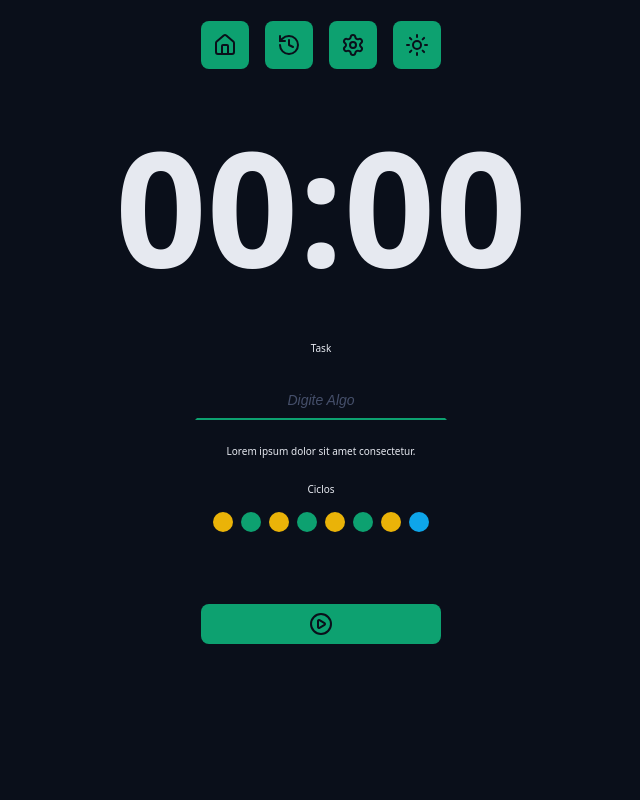
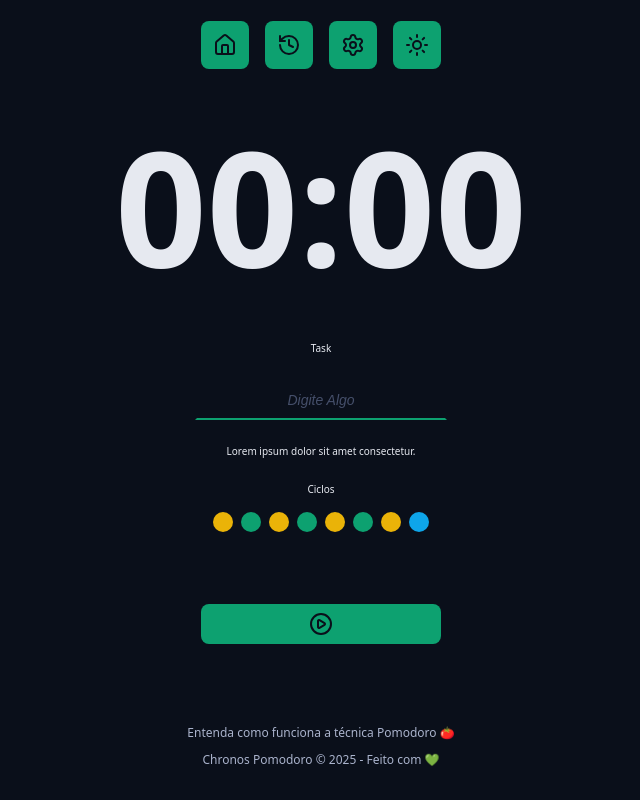
Before and after one commit to albertolotz/chronos-pomodoro, a React (Vite) app: page / in a window 1280 px wide. Shown: the part 198-998 px from the top of the page, without its empty margins (319-959 px from the left). Before the commit the page ends 922 px from the top, so only its background shows below. Built offline with nearby package versions, Linux system fonts and the light colour scheme.

Commit message:
1.0.8: Criação Componente de Footer

```diff
--- a/src/App.tsx
+++ b/src/App.tsx
@@ -9,6 +9,7 @@
 import { Cycles } from './components/Cycles';
 import { DefaultButton } from './components/DefaultButton';
 import { PlayCircleIcon } from 'lucide-react';
+import { Footer } from './components/Footer';
 
 export function App() {
   return (
@@ -49,6 +50,10 @@
           </div>
         </form>
       </Container>
+
+      <Container>
+        <Footer />
+      </Container>
     </>
   );
 }
--- /dev/null
+++ b/src/components/Footer/index.tsx
@@ -0,0 +1,12 @@
+import styles from './styles.module.css';
+
+export function Footer() {
+  return (
+    <div className={styles.footer}>
+      <a href='#'>Entenda como funciona a técnica Pomodoro 🍅</a>
+      <a href='#'>
+        Chronos Pomodoro &copy; {new Date().getFullYear()} - Feito com 💚
+      </a>
+    </div>
+  );
+}
--- /dev/null
+++ b/src/components/Footer/styles.module.css
@@ -0,0 +1,18 @@
+.footer {
+  display: flex;
+  flex-direction: column;
+  align-items: center;
+  justify-content: center;
+  font-size: 1.2rem;
+  gap: 1rem;
+}
+
+.footer a {
+  text-decoration: none;
+  color: var(--text-muted);
+}
+
+.footer a:hover {
+  text-decoration: underline;
+  color: var(--primary);
+}
```
